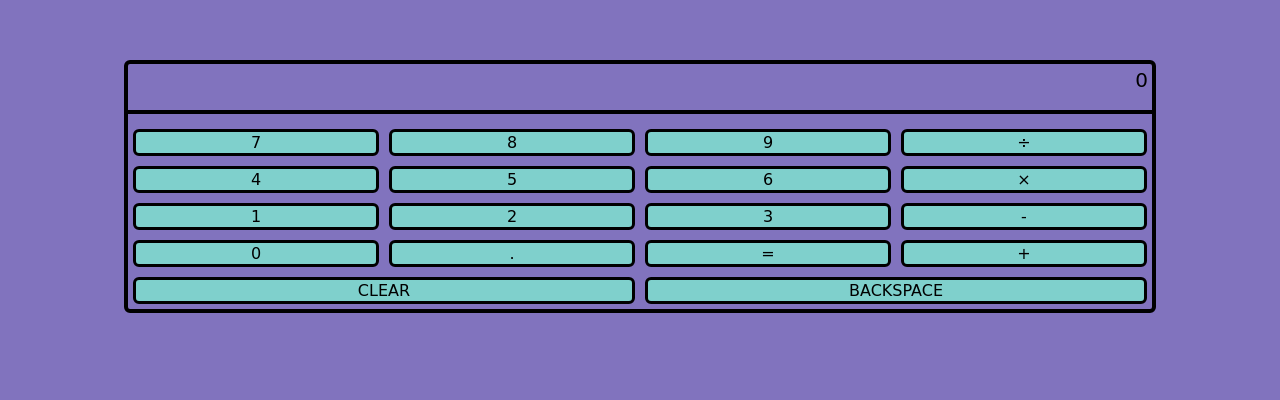
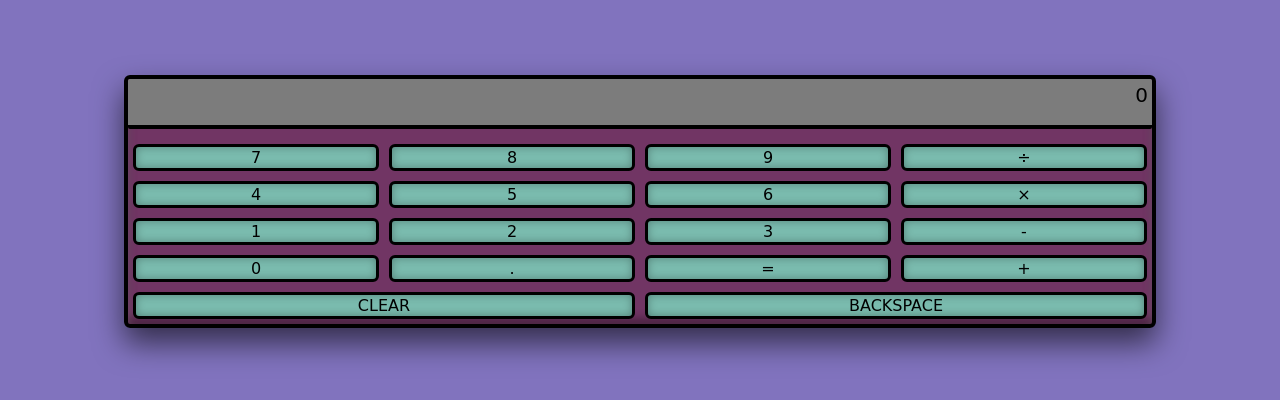
Before and after one commit to AngryHickory/calculator, a plain HTML site: page index.html in a window 1280 px wide. Shown: the part 214-614 px from the top of the page. Drawn offline with Linux system fonts and the light colour scheme.

Commit message:
Add more styling

```diff
--- a/style.css
+++ b/style.css
@@ -12,9 +12,15 @@ body {
 }
 
 #calculatorBody {
+    margin: 30px auto 0px;
     border: 4px solid black;
     border-radius: 6px;
     width: 80%;
+    background-color: #6e254dc9;
+    box-shadow:
+        0 15px 30px rgba(0, 0, 0, 0.6),
+        inset 0 5px 10px rgba(255, 255, 255, 0.2),
+        inset 0 -5px 10px rgba(0, 0, 0, 0.4);
 }
 
 #screen {
@@ -29,6 +35,8 @@ body {
     padding: 4px;
     box-sizing: border-box;
     border-bottom: 4px solid black;
+    border-radius: 2px;
+    background-color: rgb(124, 124, 124);
 }
 
 #buttonContainer {
@@ -45,4 +53,5 @@ body {
     font-size: 16px;
     border: solid 3px black;
     border-radius: 6px;
+    box-shadow: inset 0 0 8px rgba(0, 0, 0, 0.3);
 }
```
